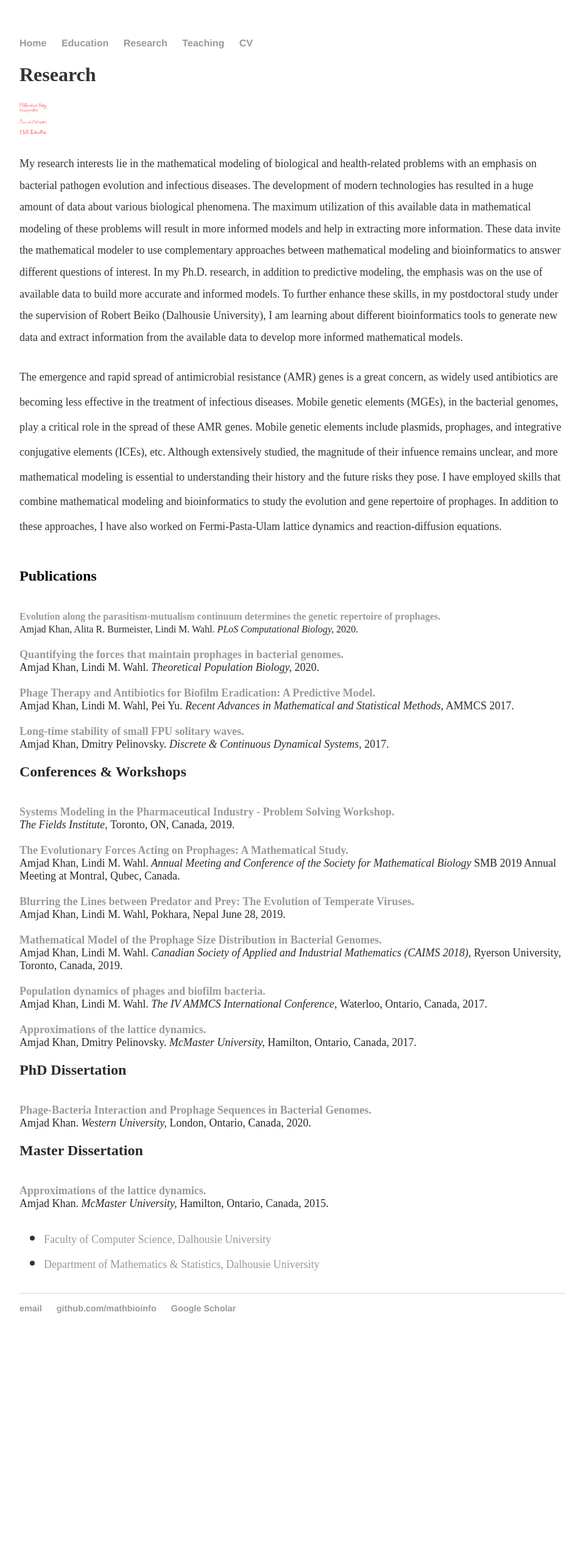
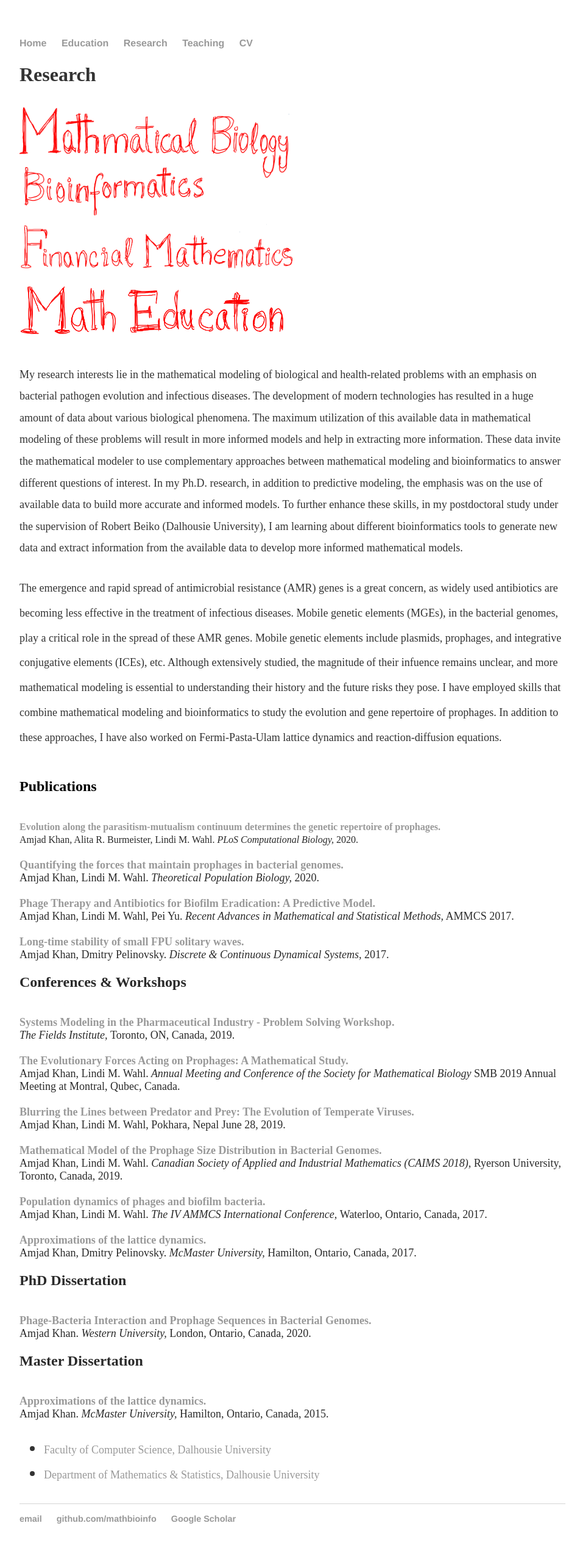
Before and after one commit to MathBioInfo/amjadkhan, a Jekyll site: the page built from Research/index.html, in a window 1280 px wide. Shown: the whole page at 61% size, without its empty margins (160-1112 px from the left). Built offline with Jekyll 4.4.1, drawn with Linux system fonts in a browser that asks for light colours; before the commit the page ends 2215 px from its top, so only the background shows below that.

Commit message:
Update index.html

```diff
--- a/Research/index.html
+++ b/Research/index.html
@@ -13,16 +13,16 @@
   <div class="col-md-12 row">
 
         <div class="col-xs-4">
-            <img src="../images/11.jpg"  width="5%" height="auto">
+            <img src="../images/11.jpg"  width="50%" height="auto">
         </div>
 
         <div class="col-xs-4">
-            <img src="../images/22.jpg"  width="5%" height="auto">
+            <img src="../images/22.jpg"  width="50%" height="auto">
 
         </div>
 
         <div class="col-xs-4">
-            <img src="../images/33.jpg"  width="5%" height="auto">
+            <img src="../images/33.jpg"  width="50%" height="auto">
 
         </div>
 
```
